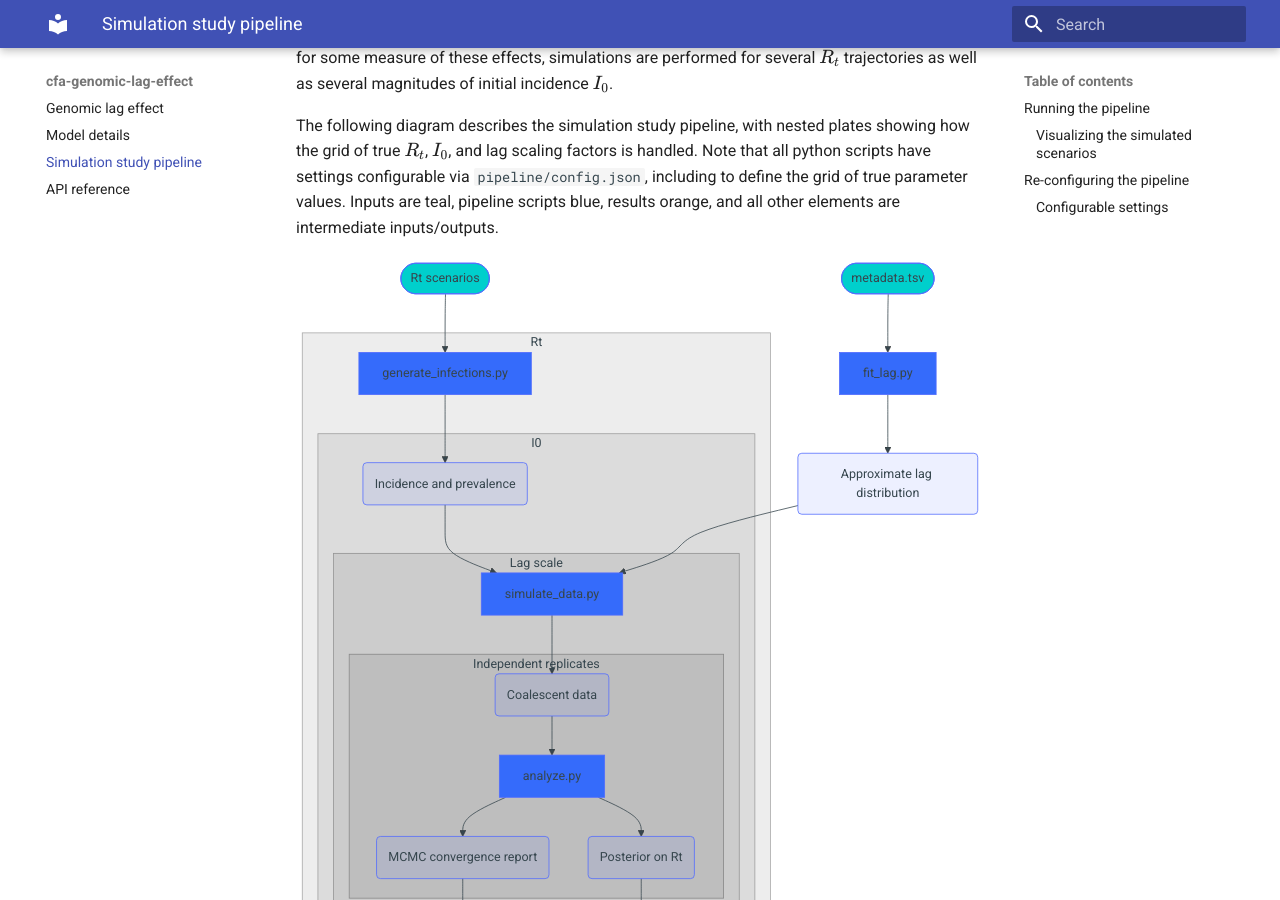
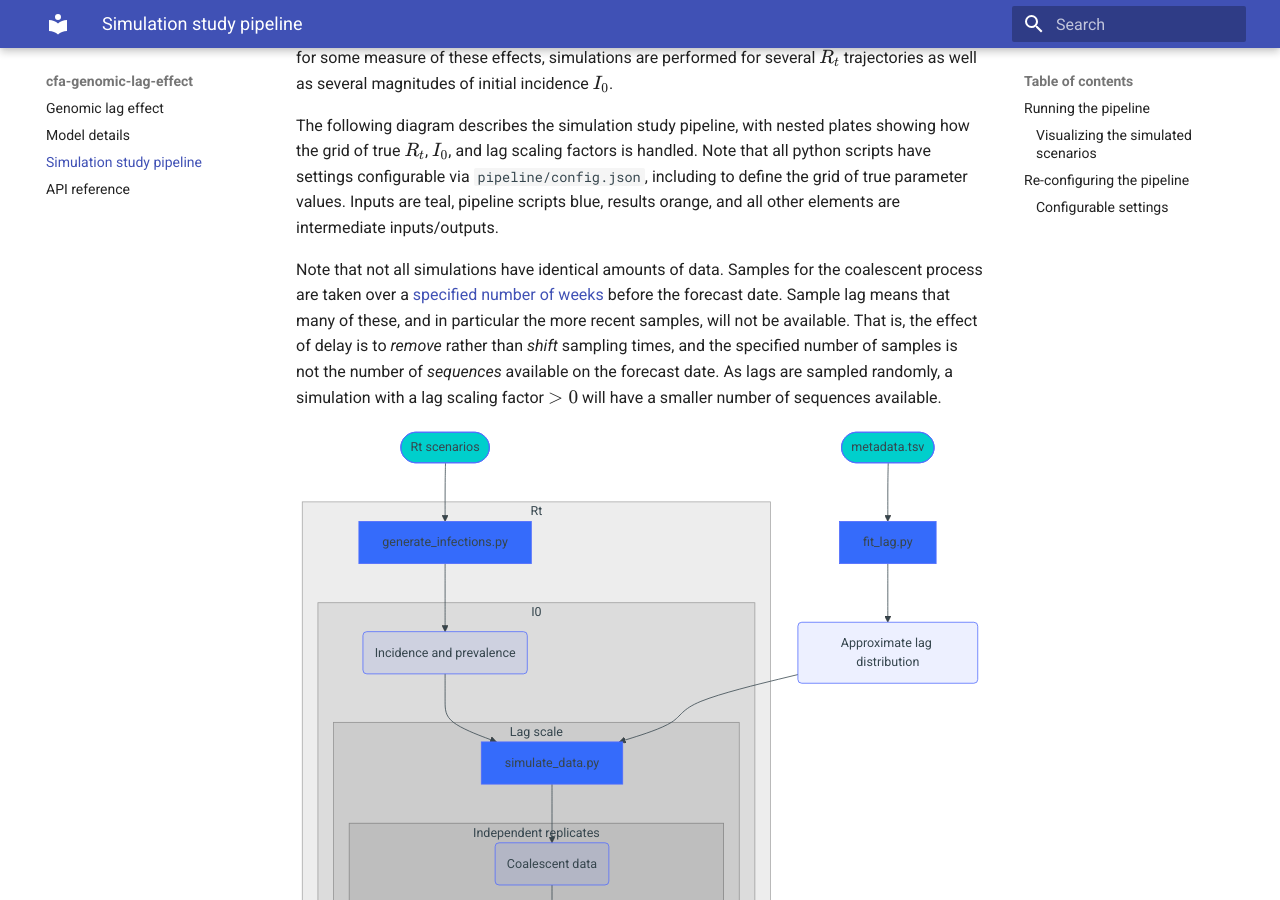
Before and after one commit to CDCgov/cfa-genomic-lag-effect, an MkDocs documentation site: the page built from docs/pipeline.md, in a window 1280 px wide and 900 px high, scrolled down 381 px. Built offline with MkDocs 1.6.1 and Material for MkDocs 9.7.7, drawn with Linux system fonts in a browser that asks for light colours; some of the changed text lies outside the part shown.

Commit message:
remove, not shift

````diff
--- a/docs/pipeline.md
+++ b/docs/pipeline.md
@@ -10,6 +10,12 @@ To account for some measure of these effects, simulations are performed for seve
 The following diagram describes the simulation study pipeline, with nested plates showing how the grid of true $R_t$, $I_0$, and lag scaling factors is handled.
 Note that all python scripts have settings configurable via `pipeline/config.json`, including to define the grid of true parameter values.
 Inputs are teal, pipeline scripts blue, results orange, and all other elements are intermediate inputs/outputs.
+
+Note that not all simulations have identical amounts of data.
+Samples for the coalescent process are taken over a [specified number of weeks](#configurable-settings) before the forecast date.
+Sample lag means that many of these, and in particular the more recent samples, will not be available.
+That is, the effect of delay is to _remove_ rather than _shift_ sampling times, and the specified number of samples is not the number of _sequences_ available on the forecast date.
+As lags are sampled randomly, a simulation with a lag scaling factor $> 0$ will have a smaller number of sequences available.
 
 ```mermaid
 
@@ -125,7 +131,7 @@ The [diagnostic plots](#visualizing-the-simulated-scenarios) are intended to hel
 - `simulations`
   - `sampling`: controls coalescent sampling (tip times)
     - `weekday_effect`: provides the per-week-day proportion of samples taken in a week
-    - `n_samples`: number of samples taken
+    - `n_samples`: number of samples taken, not necessarily [the number of samples available for inference](#simulation-study-pipeline)
     - `n_sampled_weeks`: samples will be taken over this many weeks
   - `n_rep`: number of replicate simulations per combination of $R_t$, $I_0$, lag scaling factor
   - `i0`: a vector of initial incidence values
````
